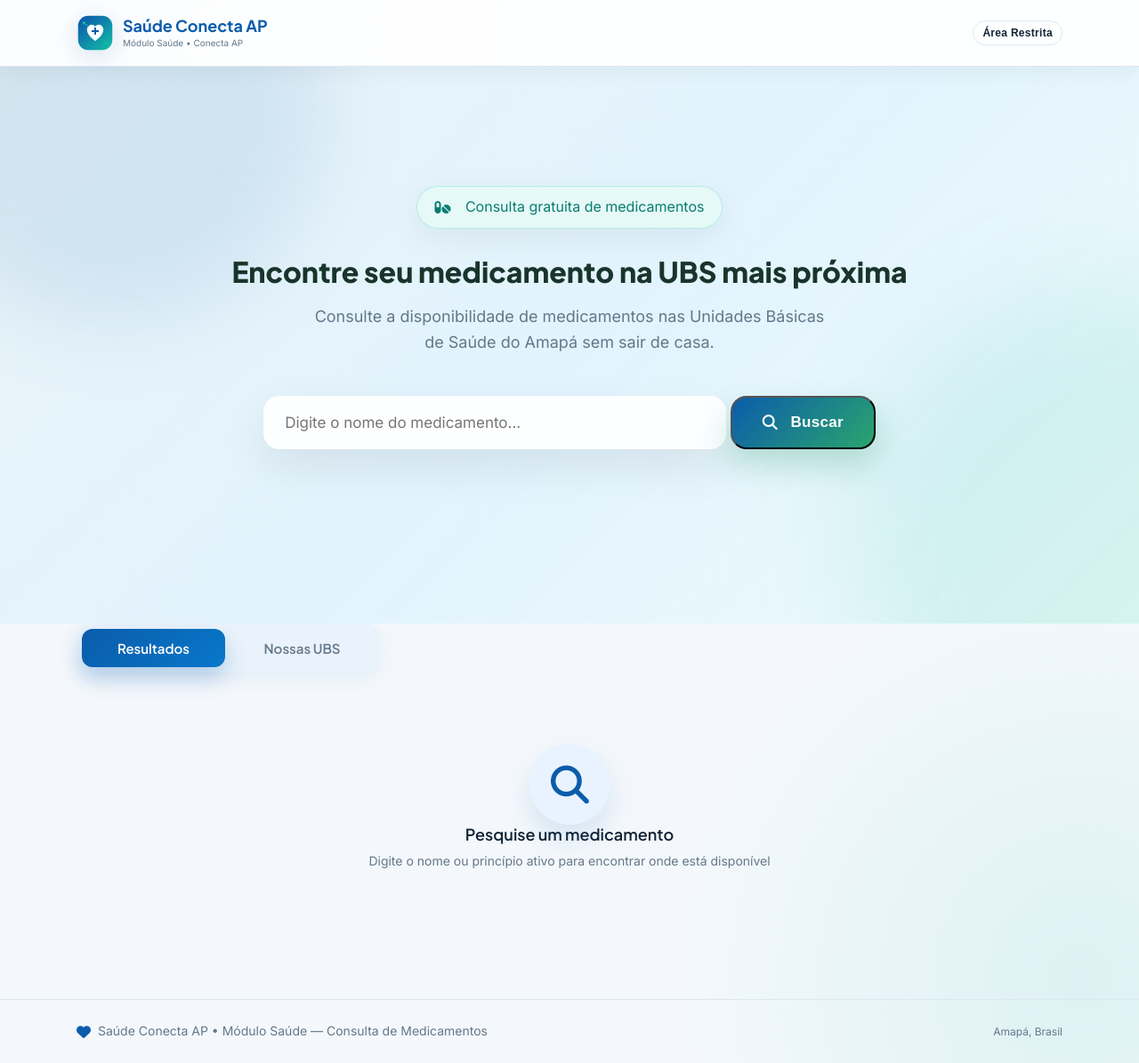
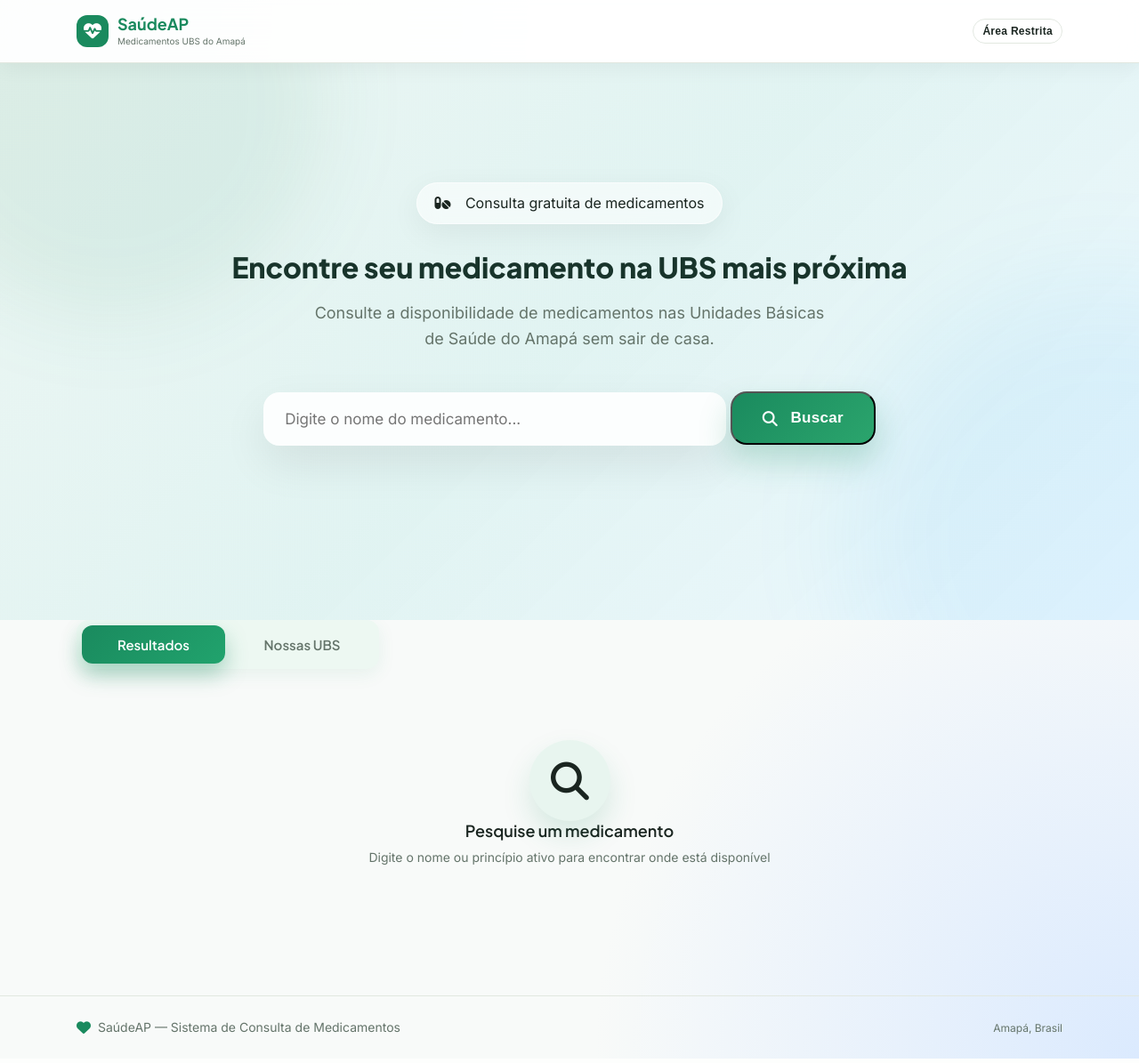
Before and after one commit to maiconx4-hue/saudeap, a Flask app: page / in a window 1280 px wide. Shown: the whole page at 89% size. Run offline with Flask 3, Linux system fonts and the light colour scheme; data that the repository does not hold is empty; some libraries are stand-ins or nearby versions.

Commit message:
Restaura Saúde AP original

```diff
--- a/config.py
+++ b/config.py
@@ -83,7 +83,7 @@ class Config:
     # URL
     # ==========================================
     #URL_SISTEMA = "http://localhost:5000"
-    URL_SISTEMA = "https://saude-conecta-ap.onrender.com"
+    URL_SISTEMA = "https://saudeap.onrender.com"
 
 
 
--- a/database_utils.py
+++ b/database_utils.py
@@ -1,7 +1,7 @@
 """
 Funções auxiliares do banco de dados.
 
-Projeto: Saúde Conecta AP
+Projeto: SaúdeAP
 """
 
 from extensions import db
--- a/email_service.py
+++ b/email_service.py
@@ -64,7 +64,7 @@ def enviar_alerta_estoque_baixo(
 ):
 
     enviar_email(
-        assunto="⚠️ Saúde Conecta AP - Estoque Baixo",
+        assunto="⚠️ SaúdeAP - Estoque Baixo",
         destinatarios=destinatarios,
         template="emails/estoque_baixo.html",
         medicamento=medicamento,
@@ -83,7 +83,7 @@ def enviar_alerta_estoque_zero(
 ):
 
     enviar_email(
-        assunto="🚨 Saúde Conecta AP - Estoque Zerado",
+        assunto="🚨 SaúdeAP - Estoque Zerado",
         destinatarios=destinatarios,
         template="emails/estoque_zerado.html",
         medicamento=medicamento,
--- a/static/css/style.css
+++ b/static/css/style.css
@@ -1,4 +1,4 @@
-/* ===== Saúde Conecta AP — Estilos Globais ===== */
+/* ===== SaúdeAP — Estilos Globais ===== */
 :root {
   --primary: #1a8a5e;
   --primary-dark: #146d49;
@@ -744,130 +744,3 @@ width:100%;
     height:320px;
     width:100%;
 }
-/* =====================================================
-   SAÚDE CONECTA AP — IDENTIDADE VISUAL 2026
-   Camada visual independente da lógica da aplicação.
-===================================================== */
-:root {
-  --primary: #0b5cab;
-  --primary-dark: #084783;
-  --primary-light: #e8f3ff;
-  --accent: #12b8a6;
-  --accent-light: #e6faf7;
-  --bg: #f4f8fc;
-  --card: #ffffff;
-  --border: #dce7f2;
-  --text: #102235;
-  --text-muted: #64778a;
-  --success: #12966f;
-  --success-light: #e7f8f2;
-  --radius: 0.9rem;
-}
-
-body {
-  background:
-    radial-gradient(circle at 8% 0%, rgba(11,92,171,.10) 0%, transparent 30%),
-    radial-gradient(circle at 95% 92%, rgba(18,184,166,.10) 0%, transparent 28%),
-    var(--bg);
-}
-
-.brand-mark {
-  width: 42px;
-  height: 42px;
-  flex: 0 0 42px;
-  display: block;
-  filter: drop-shadow(0 6px 14px rgba(11,92,171,.16));
-}
-
-.login-brand {
-  width: 72px;
-  height: 72px;
-  margin: 0 auto 1rem;
-  filter: drop-shadow(0 10px 22px rgba(11,92,171,.20));
-}
-
-.sidebar {
-  background: rgba(255,255,255,.96);
-  border-right-color: #d8e5f1;
-  box-shadow: 10px 0 35px rgba(18,45,72,.035);
-}
-
-.sidebar-header {
-  padding: 1.1rem 1.15rem;
-  background: linear-gradient(180deg,#ffffff,#f9fcff);
-}
-
-.nav-item:hover {
-  background: linear-gradient(90deg, var(--primary-light), rgba(230,250,247,.55));
-  color: var(--primary);
-}
-
-.nav-item.active {
-  background: linear-gradient(135deg, var(--primary), #0877c9);
-  box-shadow: 0 8px 18px rgba(11,92,171,.20);
-}
-
-.card {
-  border: 1px solid rgba(220,231,242,.85);
-  box-shadow: 0 12px 34px rgba(22,54,84,.065);
-}
-
-.card-hover:hover {
-  box-shadow: 0 20px 42px rgba(11,92,171,.13);
-}
-
-.btn-primary {
-  background: linear-gradient(135deg, var(--primary), #0877c9);
-  box-shadow: 0 8px 18px rgba(11,92,171,.18);
-}
-
-.btn-primary:hover {
-  background: linear-gradient(135deg, var(--primary-dark), var(--primary));
-  transform: translateY(-1px);
-}
-
-.form-input:focus, .form-select:focus, .form-textarea:focus {
-  border-color: var(--primary);
-  box-shadow: 0 0 0 3px rgba(11,92,171,.10);
-}
-
-.hero {
-  background: linear-gradient(135deg, #f5faff 0%, #eef8ff 52%, #eefbf9 100%);
-}
-
-.hero::before { background: rgba(11,92,171,.10); }
-.hero::after { background: rgba(18,184,166,.11); }
-
-.hero-badge {
-  background: rgba(230,250,247,.9) !important;
-  color: #087d72 !important;
-  border-color: rgba(18,184,166,.22) !important;
-}
-
-.tabs-container {
-  background: #eaf3fb;
-  box-shadow: 0 6px 20px rgba(11,92,171,.07);
-}
-
-.tab-btn.active {
-  background: linear-gradient(135deg,var(--primary),#0877c9);
-  box-shadow: 0 12px 25px rgba(11,92,171,.25);
-}
-
-.empty-state-icon {
-  background: var(--primary-light);
-  color: var(--primary);
-  box-shadow: 0 15px 30px rgba(11,92,171,.13);
-}
-
-header {
-  background: rgba(255,255,255,.90) !important;
-  border-bottom-color: #dce7f2 !important;
-}
-
-@media (max-width: 1024px) {
-  .mobile-header {
-    background: rgba(255,255,255,.94);
-    border-bottom-color: #dce7f2;
-  }
-}
--- a/static/js/app.js
+++ b/static/js/app.js
@@ -1,4 +1,4 @@
-// ===== Saúde Conecta AP — JavaScript Frontend =====
+// ===== SaúdeAP — JavaScript Frontend =====
 
 // --- Helpers ---
 async function api(url, options = {}) {
--- a/sync_mysql_postgres.py
+++ b/sync_mysql_postgres.py
@@ -1,7 +1,7 @@
 """
 ===========================================================
 SINCRONIZADOR MYSQL -> POSTGRESQL
-Projeto: Saúde Conecta AP
+Projeto: SaúdeAP
 
 MySQL = Banco Mestre
 PostgreSQL = Espelho
--- a/templates/emails/estoque_baixo.html
+++ b/templates/emails/estoque_baixo.html
@@ -32,7 +32,7 @@ Recomendamos realizar a reposição o quanto antes.
 
 <a class="botao" href="{{ sistema }}">
 
-Abrir Saúde Conecta AP
+Abrir SaúdeAP
 
 </a>
 
--- a/templates/emails/estoque_zerado.html
+++ b/templates/emails/estoque_zerado.html
@@ -28,7 +28,7 @@ Um medicamento ficou completamente indisponível.
 
 <a class="botao" href="{{ sistema }}">
 
-Abrir Saúde Conecta AP
+Abrir SaúdeAP
 
 </a>
 
--- a/templates/emails/layout.html
+++ b/templates/emails/layout.html
@@ -127,7 +127,7 @@ body{
 
 <div class="logo">
 
-🏥 Saúde Conecta AP
+🏥 SaúdeAP
 
 </div>
 
@@ -153,7 +153,7 @@ Este é um e-mail automático.<br>
 
 Secretaria Municipal de Saúde de Macapá<br>
 
-Saúde Conecta AP © {{ ano }}
+SaúdeAP © {{ ano }}
 
 </div>
 
--- a/templates/index.html
+++ b/templates/index.html
@@ -3,10 +3,9 @@
 <head>
   <meta charset="UTF-8">
   <meta name="viewport" content="width=device-width, initial-scale=1.0">
-  <title>Saúde Conecta AP — Módulo Saúde</title>
+  <title>SaúdeAP — Consulta de Medicamentos UBS</title>
   <link href="https://fonts.googleapis.com/css2?family=Inter:wght@300;400;500;600;700;800&family=Plus+Jakarta+Sans:wght@500;600;700;800&display=swap" rel="stylesheet">
   <link rel="stylesheet" href="{{ url_for('static', filename='css/style.css') }}">
-  <link rel="icon" type="image/svg+xml" href="{{ url_for('static', filename='img/logo.svg') }}">
   <link rel="stylesheet" href="https://unpkg.com/lucide-static@latest/font/lucide.css">
 
   <link rel="stylesheet"
@@ -18,10 +17,12 @@ href="https://cdnjs.cloudflare.com/ajax/libs/font-awesome/6.7.2/css/all.min.css"
   <header style="background:var(--card);border-bottom:1px solid var(--border);">
     <div class="container" style="display:flex;align-items:center;justify-content:space-between;padding:1rem;">
       <a href="{{ url_for('index') }}" style="display:flex;align-items:center;gap:0.625rem;">
-        <img class="brand-mark" src="{{ url_for('static', filename='img/logo.svg') }}" alt="Saúde Conecta AP">
+        <div class="sidebar-logo">
+          <i class="fa-solid fa-heart-pulse"></i>
+            </div>
         <div>
-          <h1 style="font-size:1.125rem;font-weight:700;line-height:1.2;">Saúde Conecta AP</h1>
-          <p style="font-size:0.625rem;color:var(--text-muted);">Módulo Saúde • Conecta AP</p>
+          <h1 style="font-size:1.125rem;font-weight:700;line-height:1.2;">SaúdeAP</h1>
+          <p style="font-size:0.625rem;color:var(--text-muted);">Medicamentos UBS do Amapá</p>
         </div>
       </a>
       <a href="{{ url_for('auth.login') }}">
@@ -78,7 +79,7 @@ href="https://cdnjs.cloudflare.com/ajax/libs/font-awesome/6.7.2/css/all.min.css"
     <div class="container" style="padding:1.5rem 1rem;display:flex;justify-content:space-between;align-items:center;flex-wrap:wrap;gap:1rem;">
       <div style="display:flex;align-items:center;gap:0.5rem;">
         <i class="fa-solid fa-heart" style="color:var(--primary);"></i>
-        <span style="font-size:0.875rem;color:var(--text-muted);">Saúde Conecta AP • Módulo Saúde — Consulta de Medicamentos</span>
+        <span style="font-size:0.875rem;color:var(--text-muted);">SaúdeAP — Sistema de Consulta de Medicamentos</span>
       </div>
       <span style="font-size:0.75rem;color:var(--text-muted);">Amapá, Brasil</span>
     </div>
```
Also changed, not shown: templates/base_admin.html (+5 -6 lines), templates/login.html (+4 -5 lines), README.md, static/img/logo.svg (deleted).
